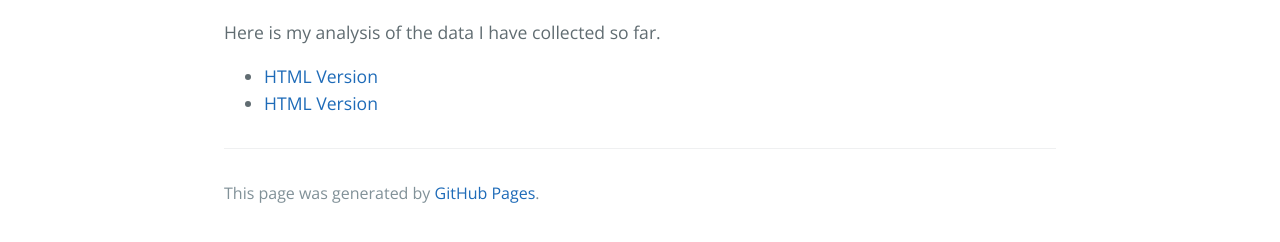
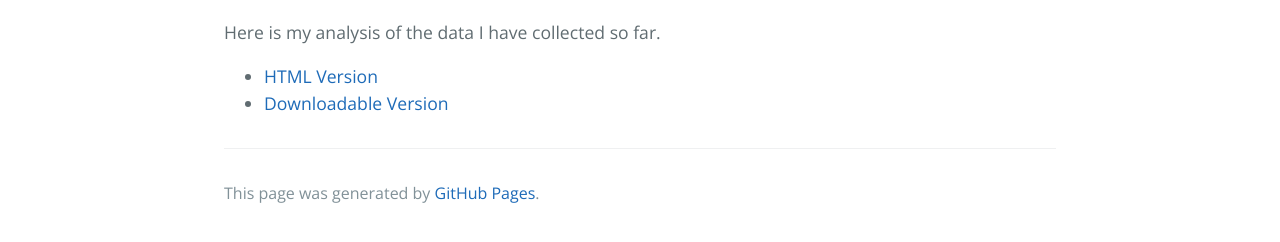
Before and after one commit to michaelpelletier22/michaelpelletier22.github.io, a Jekyll site: the page built from Fantasy Football/index.md, in a window 1280 px wide. Shown: the part 582-824 px from the top of the page. Built offline with Jekyll 4.4.1, drawn with Linux system fonts in a browser that asks for light colours; our own code applies the rules of GitHub Pages for plain Markdown files.

Commit message:
Update index.md

```diff
--- a/Fantasy Football/index.md
+++ b/Fantasy Football/index.md
@@ -7,5 +7,5 @@ Here is a folder where I've started to collect and analyze data regarding the Ru
 -
 
 Here is my analysis of the data I have collected so far.
-- [HTML Version](Github Jupyter Placeholder.html)
-- [HTML Version](Github Jupyter Placeholder.ipynb)
+- [HTML Version](/Github Jupyter Placeholder.html)
+- [Downloadable Version](/Github Jupyter Placeholder.ipynb)
```
